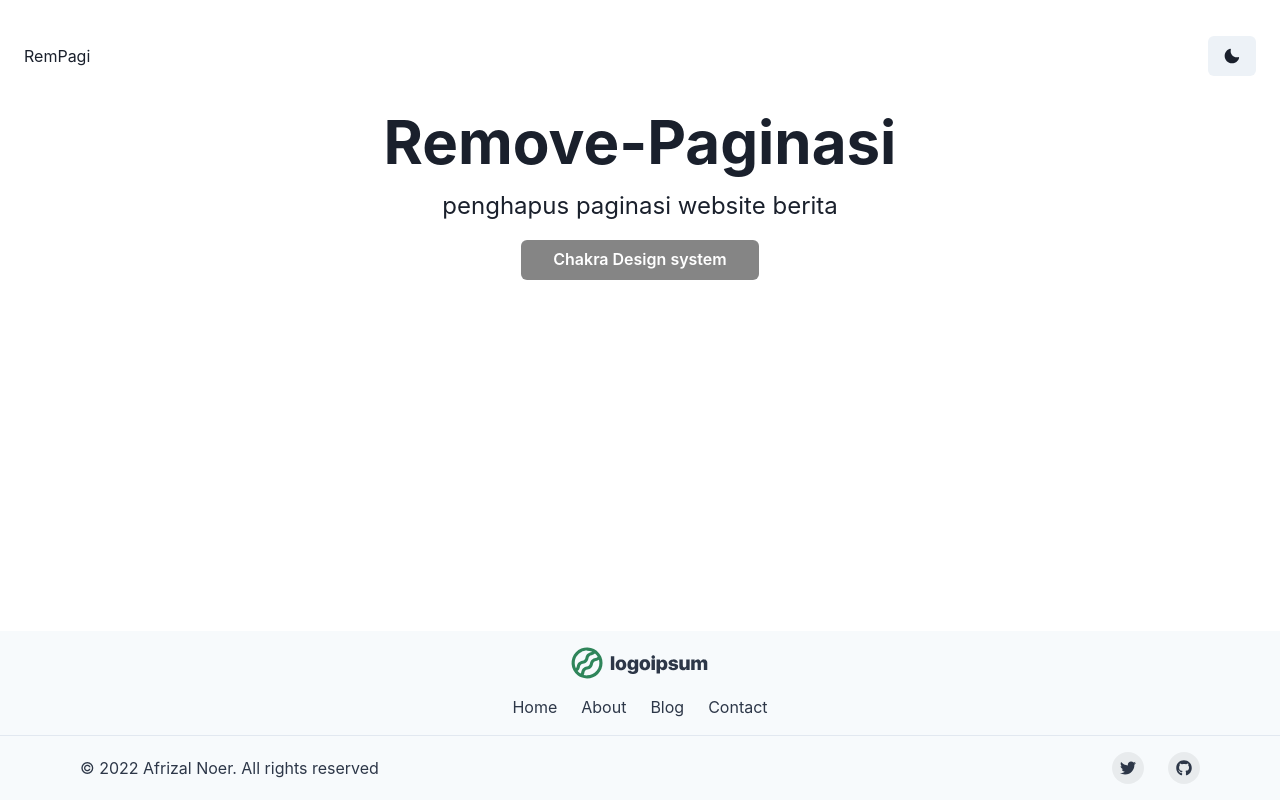
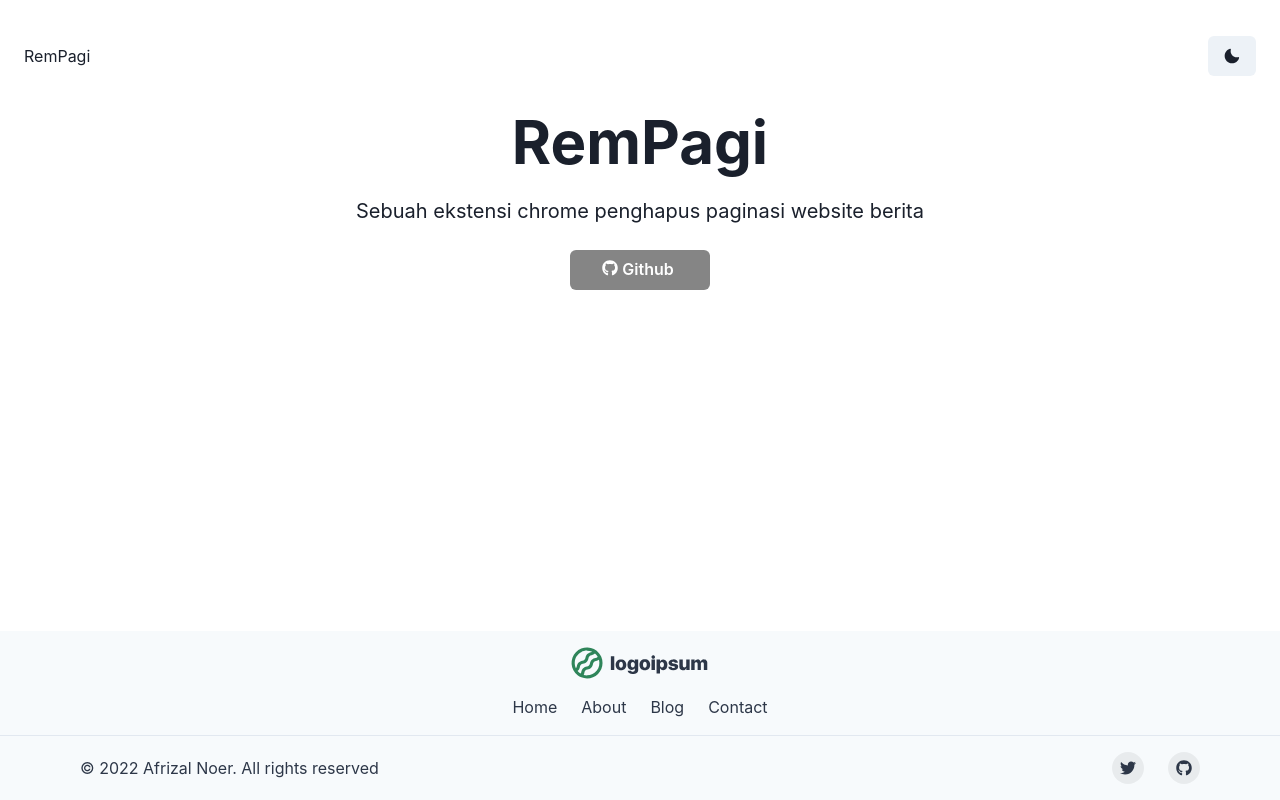
Before and after one commit to afrizal0/remove-pagination-website, a React (Create React App) app: page / in a window 1280 px wide. Built offline with nearby package versions, Linux system fonts and the light colour scheme.

Commit message:
update hero section, and refactor code

```diff
--- a/src/Logo.js
+++ b/src/Logo.js
@@ -7,7 +7,7 @@ const spin = keyframes`
   to { transform: rotate(360deg); }
 `;
 
-export const Logo = props => {
+export function Logo(props) {
   const prefersReducedMotion = usePrefersReducedMotion();
 
   const animation = prefersReducedMotion
@@ -15,4 +15,4 @@ export const Logo = props => {
     : `${spin} infinite 20s linear`;
 
   return <Image animation={animation} src={logo} {...props} />;
-};
+}
--- a/src/components/Button.js
+++ b/src/components/Button.js
@@ -1,21 +1,24 @@
-import { Button, Link, useColorModeValue } from '@chakra-ui/react';
-
+import { Button, Link, useColorModeValue, Flex, Text } from '@chakra-ui/react';
+import { FaGithub } from 'react-icons/fa';
 
 export default function Btn() {
   return (
+    <Link href="https://github.com/afrizal0/remove-pagination" isExternal>
       <Button
-            px={8}
+        px={8}
         bg={useColorModeValue('blackAlpha.600', 'white')}
         color={useColorModeValue('white', 'black')}
-        rounded={'md'}
+        rounded="md"
         _hover={{
           transform: 'translateY(-2px)',
           boxShadow: 'lg',
         }}
-        >
-        <Link href='https://chakra-ui.com' isExternal>
-            Chakra Design system
-        </Link>
+      >
+        <Flex>
+            <FaGithub />
+            <Text px={1}>Github</Text>
+        </Flex>
       </Button>
+    </Link>
   );
 }
--- a/src/components/Hero.js
+++ b/src/components/Hero.js
@@ -1,18 +1,18 @@
 import { Box, Text, Heading } from '@chakra-ui/react';
 import Btn from './Button';
 
-
 function Hero() {
-    return (
+  return (
     <Box textAlign="center" fontSize="xl">
-        <Heading as={'h1'} size="3xl">
-        Remove-Paginasi
-        </Heading>
-
-        <Text fontSize="2xl" p={4}>penghapus paginasi website berita</Text>
-        <Btn />
+      <Heading as={'h1'} size="3xl">
+        RemPagi
+      </Heading>
+      <Text fontSize="2x1" p={6}>
+        Sebuah ekstensi chrome penghapus paginasi website berita
+      </Text>
+      <Btn />
     </Box>
-    )
+  );
 }
 
 export default Hero;
--- a/src/components/Navbar.js
+++ b/src/components/Navbar.js
@@ -8,23 +8,28 @@ import {
 } from '@chakra-ui/react';
 import { MoonIcon, SunIcon } from '@chakra-ui/icons';
 
-function Nav() {
+const Toggle = () => {
   const { colorMode, toggleColorMode } = useColorMode();
   return (
-    <>
-      <Box p={6}>
+    <Flex alignItems={'center'}>
+      <Stack direction={'row'} spacing={7}>
+        <Button onClick={toggleColorMode}>
+          {colorMode === 'light' ? <MoonIcon /> : <SunIcon />}
+        </Button>
+      </Stack>
+
+    </Flex>
+  )
+}
+
+function Nav() {
+  return (
+    <Box p={6}>
         <Flex h={16} alignItems={'center'} justifyContent={'space-between'}>
           <Box>RemPagi</Box>
-          <Flex alignItems={'center'}>
-            <Stack direction={'row'} spacing={7}>
-              <Button onClick={toggleColorMode}>
-                {colorMode === 'light' ? <MoonIcon /> : <SunIcon />}
-              </Button>
-            </Stack>
-          </Flex>
+          <Toggle />
         </Flex>
       </Box>
-    </>
   );
 }
 
```
Also changed, not shown: package.json (+8 -0 lines), src/components/Footer.js (+20 -15 lines), 1 other file (tests, documents, lock files or other folders).
